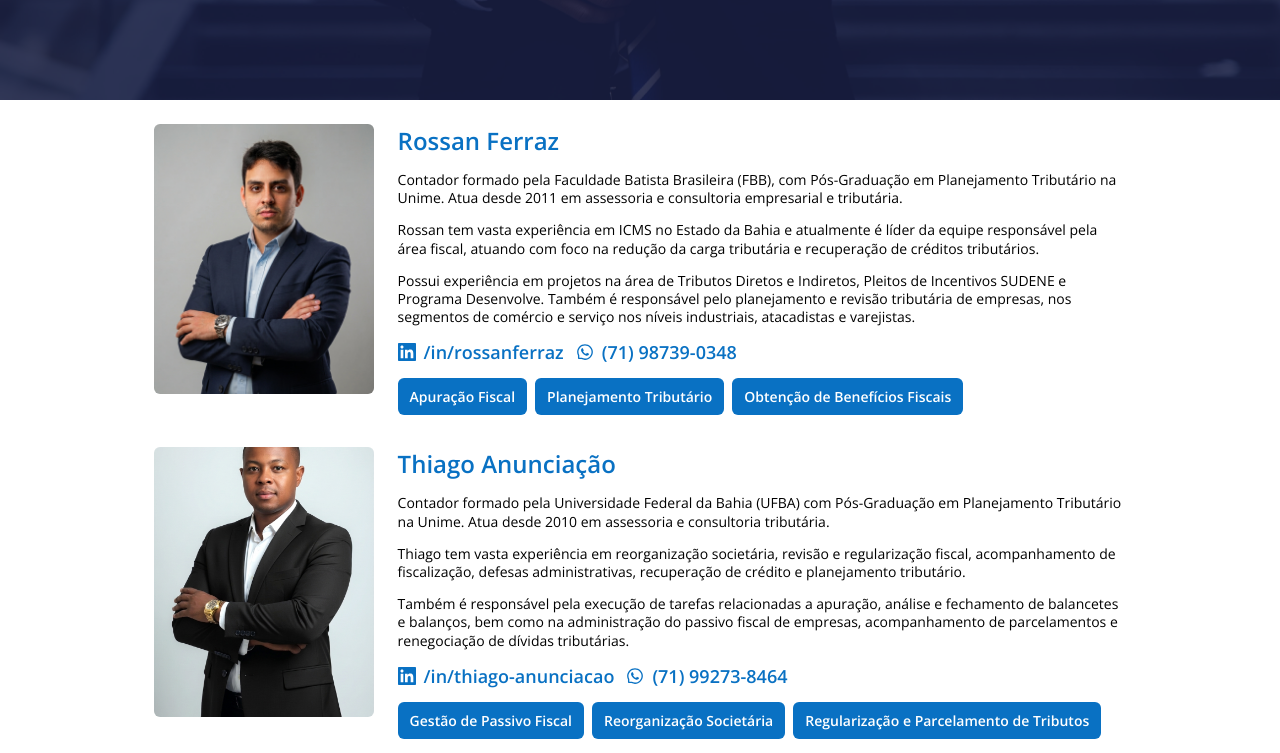
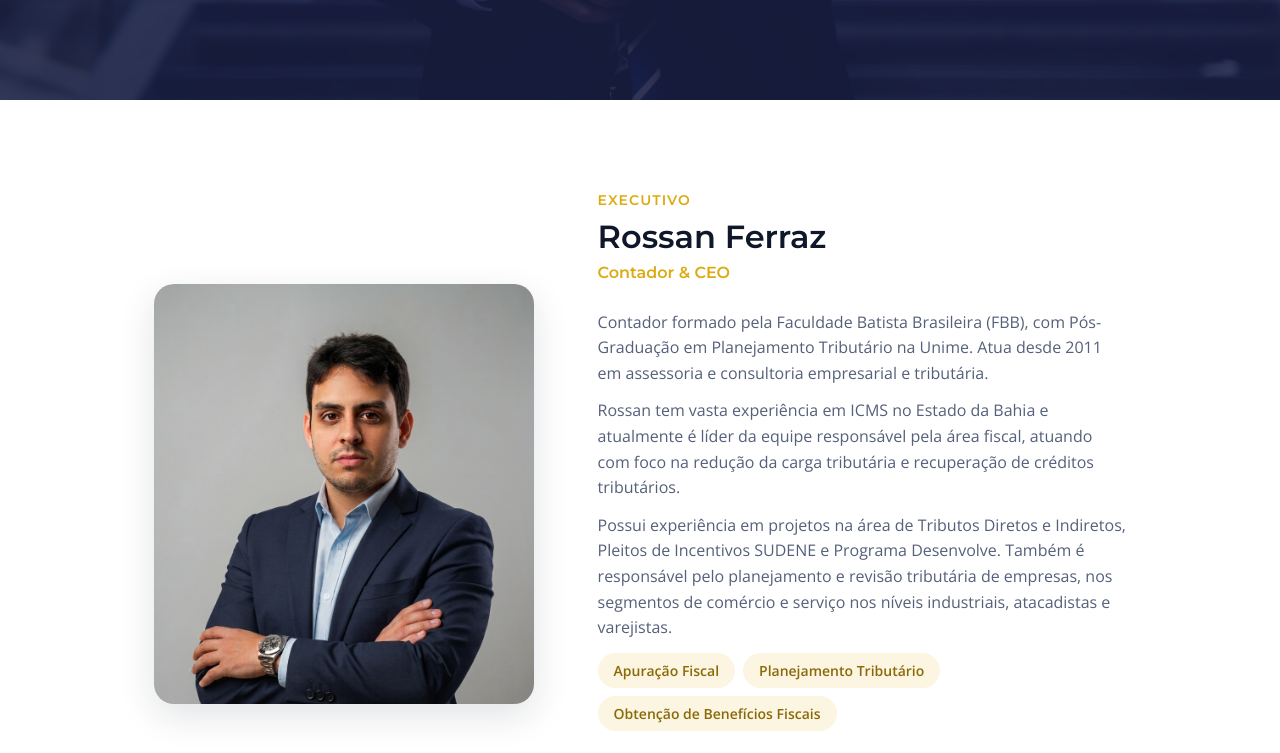
Before and after one commit to indexgestaocontabil/indexgestaocontabil.github.io, a React (Create React App) app: page /executivos in a window 1280 px wide. Shown: the part 380-1133 px from the top of the page. Built offline with nearby package versions, Linux system fonts and the light colour scheme.

Commit message:
Add files via upload

```diff
--- a/src/pages/TeamPage/TeamPage.scss
+++ b/src/pages/TeamPage/TeamPage.scss
@@ -1,10 +1,143 @@
 @import '../../placeholders';
 @import '../../vars';
 
-.team-wrapper {
-  .team-members {
-    .member:first-of-type {
-      margin-bottom: $base-spacing-large;
+.team-page {
+  font-family: $font-family-1;
+
+  .executive-block {
+    display: grid;
+    grid-template-columns: 380px 1fr;
+    gap: 64px;
+    align-items: center;
+    padding: 88px $side-padding-desktop;
+    background: #fff;
+
+    @media #{$breakpoint-mobile} {
+      grid-template-columns: 1fr;
+      gap: $base-spacing-large;
+      padding: 56px $side-padding-mobile;
+    }
+
+    &-alt {
+      background: var(--theme-color-6);
+
+      @media #{$breakpoint-mobile} {
+        .executive-photo {
+          order: -1;
+        }
+      }
+
+      .executive-photo {
+        order: 2;
+      }
+
+      .executive-info {
+        order: 1;
+      }
+    }
+  }
+
+  .executive-photo {
+    width: 100%;
+    height: 420px;
+    border-radius: 20px;
+    background-size: cover;
+    background-position: top center;
+    background-repeat: no-repeat;
+    box-shadow: 0 12px 36px rgba(15, 23, 42, 0.12);
+
+    @media #{$breakpoint-mobile} {
+      height: 320px;
+    }
+  }
+
+  .executive-info {
+    .eyebrow {
+      display: inline-block;
+      font-family: $font-family-2;
+      font-weight: 700;
+      font-size: $font-size-1;
+      letter-spacing: 0.08em;
+      text-transform: uppercase;
+      color: var(--theme-color-2);
+      margin-bottom: $base-spacing-small;
+    }
+
+    h2 {
+      font-family: $font-family-2;
+      font-weight: 800;
+      font-size: $font-size-7;
+      color: #0f172a;
+      margin: 0 0 4px;
+
+      @media #{$breakpoint-mobile} {
+        font-size: $font-size-2;
+      }
+    }
+
+    .executive-role {
+      font-family: $font-family-2;
+      font-weight: 600;
+      color: var(--theme-color-2);
+      margin: 0 0 $base-spacing-large;
+    }
+
+    p {
+      color: #55607a;
+      line-height: 1.6em;
+      margin: 0 0 $base-spacing-medium;
+    }
+  }
+
+  .executive-specialities {
+    display: flex;
+    flex-wrap: wrap;
+    gap: $base-spacing-small;
+    margin: $base-spacing-medium 0 $base-spacing-large;
+
+    .speciality-chip {
+      background: rgba(220, 171, 19, 0.12);
+      color: #8a6a08;
+      border-radius: 100px;
+      padding: 8px 16px;
+      font-size: $font-size-1;
+      font-weight: 700;
+    }
+  }
+
+  .executive-contacts {
+    display: flex;
+    flex-wrap: wrap;
+    gap: $base-spacing-medium;
+
+    .btn {
+      display: inline-flex;
+      align-items: center;
+      gap: $base-spacing-small;
+      font-family: $font-family-2;
+      font-weight: 700;
+      font-size: $font-size-1;
+      padding: 12px 22px;
+      border-radius: 10px;
+      text-decoration: none;
+      border: 2px solid transparent;
+      transition: transform 0.15s ease, opacity 0.15s ease;
+
+      &:hover {
+        transform: translateY(-2px);
+        opacity: 0.92;
+      }
+    }
+
+    .btn-primary {
+      background: var(--theme-color-2);
+      color: #22190a;
+    }
+
+    .btn-outline {
+      background: transparent;
+      border-color: rgba(15, 23, 42, 0.2);
+      color: #0f172a;
     }
   }
 }
--- a/src/pages/TeamPage/TeamPage.tsx
+++ b/src/pages/TeamPage/TeamPage.tsx
@@ -1,21 +1,73 @@
-import React from 'react';
+import { FiLinkedin, FiMessageCircle } from 'react-icons/fi';
 import Hero from '../../components/Hero/Hero';
 import { MEMBERS } from '../../globals';
-import Member from './Member/Member';
+import { getWhatsAppLink, getLinkedinLink } from '../../utils/utilitary-functions';
+import TeamContent from './content.json';
 import './TeamPage.scss';
-import TeamContent from './content.json';
 
 const TeamPage = () => (
-  <>
+  <div className="team-page">
     <Hero {...TeamContent.hero} />
 
-    <div className="content-wrapper team-wrapper">
-      <div className="team-members">
-        <Member {...MEMBERS.Rossan} />
-        <Member {...MEMBERS.Thiago} />
-      </div>
-    </div>
-  </>
+    {Object.values(MEMBERS).map((member, index) => {
+      const isEven = index % 2 === 1;
+      const whatsappLink = getWhatsAppLink(
+        member.phone.replace(/\(|\)|\s|-/g, '')
+      );
+
+      return (
+        <section
+          className={`executive-block ${isEven ? 'executive-block-alt' : ''}`}
+          key={member.id}
+        >
+          <div
+            className="executive-photo"
+            style={{ backgroundImage: `url(${member.photo})` }}
+          />
+
+          <div className="executive-info">
+            <span className="eyebrow">Executivo</span>
+            <h2>{member.name}</h2>
+            <p className="executive-role">Contador &amp; CEO</p>
+
+            {member.about.map((paragraph, paragraphIndex) => (
+              <p key={`about-${index}-${paragraphIndex}`}>{paragraph}</p>
+            ))}
+
+            <div className="executive-specialities">
+              {member.specialities.map((speciality, specialityIndex) => (
+                <span
+                  className="speciality-chip"
+                  key={`speciality-${index}-${specialityIndex}`}
+                >
+                  {speciality}
+                </span>
+              ))}
+            </div>
+
+            <div className="executive-contacts">
+              <a
+                className="btn btn-outline"
+                href={getLinkedinLink(member.linkedin)}
+                target="_blank"
+                rel="noreferrer"
+              >
+                <FiLinkedin /> LinkedIn
+              </a>
+              <a
+                className="btn btn-primary"
+                href={whatsappLink}
+                target="_blank"
+                rel="noreferrer"
+              >
+                <FiMessageCircle /> Falar no WhatsApp
+              </a>
+            </div>
+          </div>
+        </section>
+      );
+    })}
+  </div>
 );
 
 export default TeamPage;
```
